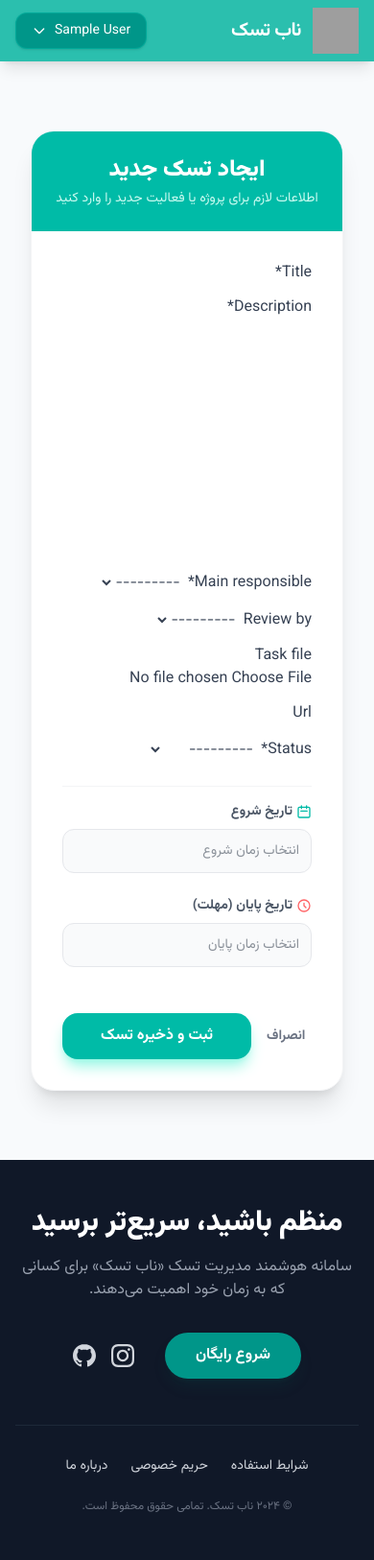
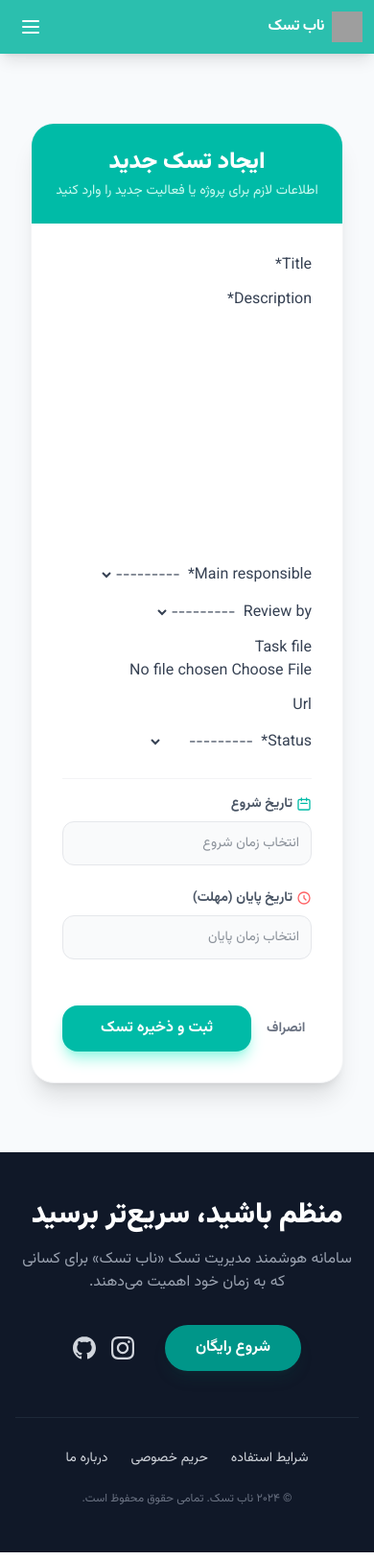
Before and after one commit to nabeac/nab_task, a Django app: page /task/create/ in a window 390 px wide. Shown: the whole page at 96% size. Run offline with Django 5.2, Linux system fonts and the light colour scheme; the visitor is signed in with stand-in values (Sample User, id 1); data comes from the database, SQL or seed files in the repository; some libraries are stand-ins or nearby versions; grey boxes are pictures that could not be loaded.

Commit message:
fix: improve navbar responsiveness for mobile while preserving all UI components

```diff
--- a/templates/index.html
+++ b/templates/index.html
@@ -49,37 +49,34 @@
 
     <!-- Navigation -->
 <nav class="glass-nav sticky top-0 z-50 text-white shadow-lg">
-        <div class="max-w-7xl mx-auto px-4 sm:px-6 lg:px-8">
-            <div class="flex items-center justify-between h-16">
+    <div class="max-w-7xl mx-auto px-3 sm:px-4 lg:px-8">
+        <div class="flex items-center justify-between h-14 sm:h-16">
             <!-- Logo Section -->
-                <div class="flex items-center gap-4">
+            <div class="flex items-center gap-2 sm:gap-4">
                 <a href="{% url 'home:list_task' %}" class="flex items-center group">
-                        <div class="bg-white  rounded-lg group-hover:rotate-12 transition-transform duration-300">
-                            <img class="h-12 w-12" src="https://abrehamrahi.ir/o/public/cfYIThZE/" alt="">
-                            <!-- <svg class="text-teal-600 h-6 w-6" fill="currentColor" viewBox="0 0 54 54">
-                                <path d="M13.5 22.1c1.8-7.2 6.3-10.8 13.5-10.8 10.8 0 12.15 8.1 17.55 9.45 3.6.9 6.75-.45 9.45-4.05-1.8 7.2-6.3 10.8-13.5 10.8-10.8 0-12.15-8.1-17.55-9.45-3.6-.9-6.75.45-9.45 4.05zM0 38.3c1.8-7.2 6.3-10.8 13.5-10.8 10.8 0 12.15 8.1 17.55 9.45 3.6.9 6.75-.45 9.45-4.05-1.8 7.2-6.3 10.8-13.5 10.8-10.8 0-12.15-8.1-17.55-9.45-3.6-.9-6.75.45-9.45 4.05z"/>
-                            </svg> -->
+                    <div class="bg-white rounded-lg group-hover:rotate-12 transition-transform duration-300">
+                        <img class="h-8 w-8 sm:h-10 sm:w-10 lg:h-12 lg:w-12" src="https://abrehamrahi.ir/o/public/cfYIThZE/" alt="">
                     </div>
-                        <span class="mr-3 font-bold text-xl tracking-tight">ناب تسک</span>
+                    <span class="mr-2 sm:mr-3 font-bold text-base sm:text-lg lg:text-xl tracking-tight">ناب تسک</span>
                 </a>
 
                 <!-- Desktop Links -->
-                    <div class="hidden md:flex items-center gap-6 mr-8">
-                        <a href="{% url 'home:task_create' %}" class="hover:text-teal-100 transition-colors">تسک جدید</a>
-                        <a href="{% url 'home:todo' %}" class="hover:text-teal-100 transition-colors">لیست انجام</a>
-                        <a href="{% url 'home:report_create' %}" class="hover:text-teal-100 transition-colors">ثبت گزارش</a>
+                <div class="hidden md:flex items-center gap-4 lg:gap-6 mr-4 lg:mr-8">
+                    <a href="{% url 'home:task_create' %}" class="hover:text-teal-100 transition-colors text-sm lg:text-base">تسک جدید</a>
+                    <a href="{% url 'home:todo' %}" class="hover:text-teal-100 transition-colors text-sm lg:text-base">لیست انجام</a>
+                    <a href="{% url 'home:report_create' %}" class="hover:text-teal-100 transition-colors text-sm lg:text-base">ثبت گزارش</a>
                 </div>
             </div>
 
-                <!-- User Profile Dropdown -->
-                <div class="flex items-center gap-4">
+            <!-- User Profile & Mobile Menu -->
+            <div class="flex items-center gap-2 sm:gap-4">
                 <div id="today-badge" class="hidden lg:block bg-teal-600/50 px-3 py-1 rounded-full text-xs">
                     <!-- Date via JS -->
                 </div>
 
-                    <div class="relative group">
-                        <button class="flex items-center gap-2 bg-teal-600 hover:bg-teal-700 px-4 py-2 rounded-xl transition-all border border-teal-400/30 shadow-sm">
-                            <span class="text-sm font-medium">{{ request.user.get_full_name|default:"کاربر مهمان" }}</span>
+                <div class="hidden sm:block relative group">
+                    <button class="flex items-center gap-2 bg-teal-600 hover:bg-teal-700 px-3 sm:px-4 py-1.5 sm:py-2 rounded-xl transition-all border border-teal-400/30 shadow-sm">
+                        <span class="text-xs sm:text-sm font-medium">{{ request.user.get_full_name|default:"کاربر مهمان" }}</span>
                         <svg class="w-4 h-4 transition-transform group-hover:rotate-180" fill="none" stroke="currentColor" viewBox="0 0 24 24"><path stroke-linecap="round" stroke-linejoin="round" stroke-width="2" d="M19 9l-7 7-7-7"></path></svg>
                     </button>
 
@@ -92,10 +89,51 @@
                         </form>
                     </div>
                 </div>
+
+                <!-- Mobile Menu Button -->
+                <button id="menuBtn" class="md:hidden p-2 hover:bg-white/10 rounded-lg transition-colors" aria-label="منو">
+                    <svg class="w-6 h-6" fill="none" stroke="currentColor" viewBox="0 0 24 24">
+                        <path stroke-linecap="round" stroke-linejoin="round" stroke-width="2" d="M4 6h16M4 12h16M4 18h16"/>
+                    </svg>
+                </button>
+            </div>
+        </div>
+    </div>
+
+    <!-- Mobile Menu -->
+    <div id="mobileMenu" class="hidden md:hidden border-t border-white/20">
+        <div class="px-4 py-2 space-y-1">
+            <a href="{% url 'home:task_create' %}" class="block py-2.5 px-3 rounded-lg hover:bg-white/10 transition-colors">تسک جدید</a>
+            <a href="{% url 'home:todo' %}" class="block py-2.5 px-3 rounded-lg hover:bg-white/10 transition-colors">لیست انجام</a>
+            <a href="{% url 'home:report_create' %}" class="block py-2.5 px-3 rounded-lg hover:bg-white/10 transition-colors">ثبت گزارش</a>
+
+            <!-- Mobile Profile Section -->
+            <div class="sm:hidden border-t border-white/20 mt-2 pt-2">
+                <a href="{% url 'home:profile' %}" class="block py-2.5 px-3 rounded-lg hover:bg-white/10 transition-colors">پروفایل کاربری</a>
+                <form action="{% url 'accounts:logout' %}" method="post">
+                    {% csrf_token %}
+                    <button class="w-full text-right py-2.5 px-3 rounded-lg hover:bg-red-500/20 transition-colors text-red-200">خروج از حساب</button>
+                </form>
             </div>
         </div>
     </div>
 </nav>
+
+<script>
+const btn = document.getElementById("menuBtn");
+const menu = document.getElementById("mobileMenu");
+
+btn.addEventListener("click", () => {
+    menu.classList.toggle("hidden");
+});
+
+document.addEventListener("click", (e) => {
+    if (!btn.contains(e.target) && !menu.contains(e.target)) {
+        menu.classList.add("hidden");
+    }
+});
+</script>
+
 
     <!-- Main Content Wrapper -->
     <main class="flex-grow container mx-auto px-4 py-8">
```
Also changed, not shown: 1 other file. Lines whose indentation alone changed are shown as unchanged.
